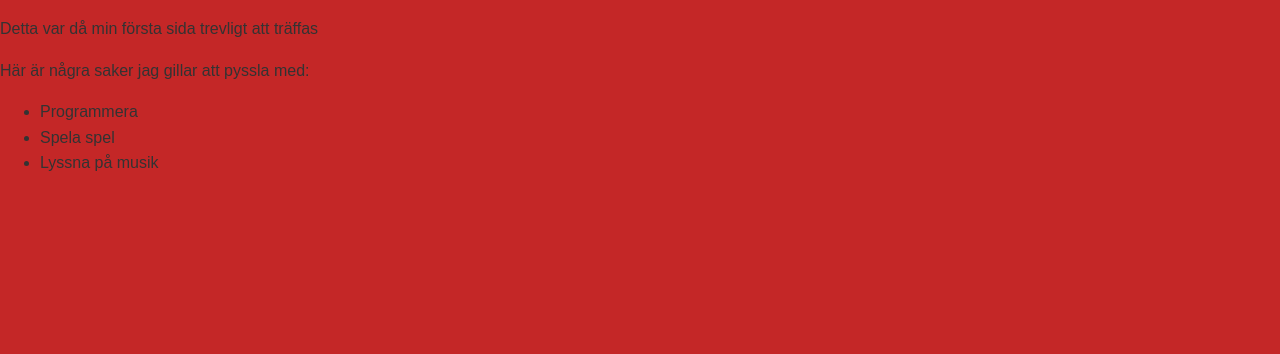
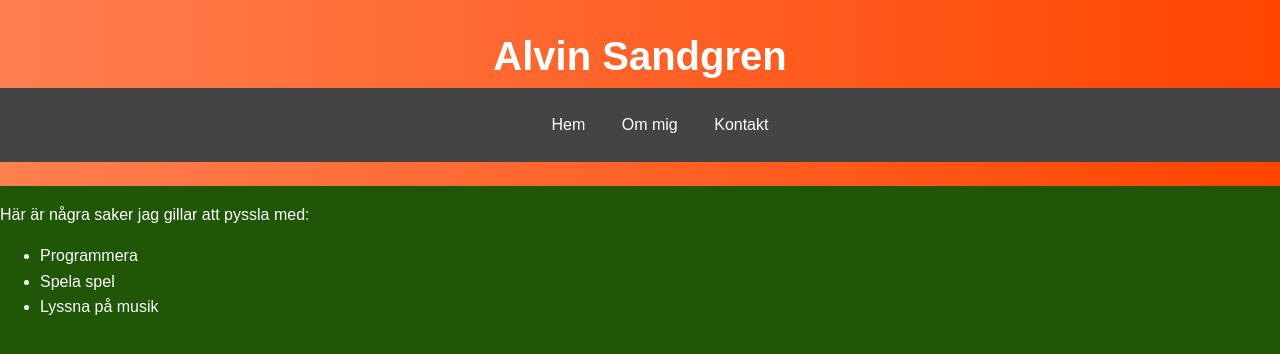
Before and after one commit to Alvin-Sandgren/About-me-page.-Alvin-Sandgren, a plain HTML site: page index.html in a window 1280 px wide. Drawn offline with Linux system fonts and the light colour scheme.

Commit message:
nu har lite hänt

```diff
--- a/grund.css
+++ b/grund.css
@@ -1,18 +1,17 @@
-
 
 body {
     font-family: Arial, sans-serif;
     margin: 0;
     padding: 0;
-    background-color: #c42727;
-    color: #333;
+    background-color: #205707;
+    color: #ffffff;
     line-height: 1.6;
 }
 
 header {
-    background: #333;
+    background: linear-gradient(90deg, #ff7f50, #ff4500);
     color: #fff;
-    padding: 1rem 0;
+    padding: 1.5rem 0;
     text-align: center;
 }
 
--- a/index.html
+++ b/index.html
@@ -6,7 +6,21 @@
     <title>Document</title>
     <link rel="stylesheet" href="grund.css">
 
-<p>Detta var då min första sida trevligt att träffas</p>
+
+
+<header>
+<h1>Alvin Sandgren</h1>
+
+<nav>
+    <ul>
+        <a href="index.html">Hem</a>
+        <a href="om.html">Om mig</a>
+        <a href="kontakt.html">Kontakt</a>
+    </ul>
+</nav>
+</header>
+
+
 <p>Här är några saker jag gillar att pyssla med:</p>
 <ul>
     <li>Programmera</li>
@@ -15,6 +29,7 @@
 </ul>
 
 
+
 <body>
 
 </body>
```
